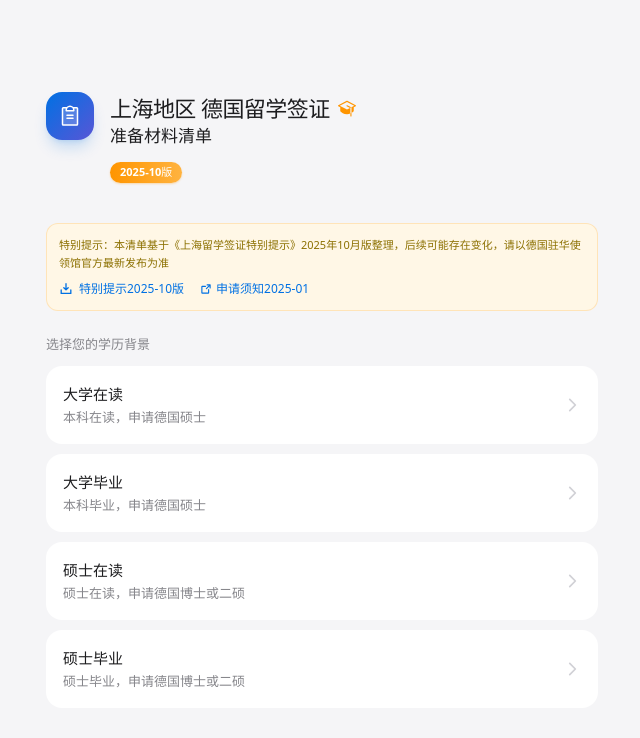
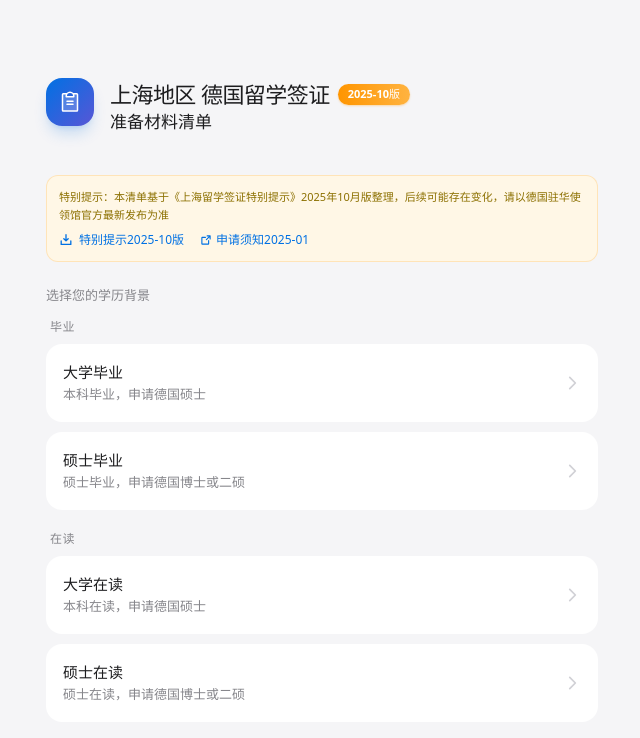
Before and after one commit to leoomo/german_visa_app_materialschecklist, a React (Vite) app: page / in a window 1280 px wide. Shown: the top 738 px of the page, without its empty margins (318-958 px from the left). Built offline with nearby package versions, Linux system fonts and the light colour scheme; the HTML template or start-up script is replaced by a standard one; a web font is replaced by a local one.

Commit message:
feat: 首页角色选项分组显示，优化标题布局
- 添加 RoleGroup 类型，按"在读"/"毕业"分组显示角色选项
- 移除标题右侧图标，将版本标签移至标题旁
- 毕业分组显示在上方

Co-Authored-By: Claude Opus 4.6 <noreply@anthropic.com>

```diff
--- a/src/data/checklistData.ts
+++ b/src/data/checklistData.ts
@@ -8,21 +8,25 @@ export const roles: Role[] = [
     id: "bachelor_in_progress",
     name: "大学在读",
     description: "本科在读，申请德国硕士",
+    group: "在读",
   },
   {
     id: "bachelor_graduated",
     name: "大学毕业",
     description: "本科毕业，申请德国硕士",
+    group: "毕业",
   },
   {
     id: "master_in_progress",
     name: "硕士在读",
     description: "硕士在读，申请德国博士或二硕",
+    group: "在读",
   },
   {
     id: "master_graduated",
     name: "硕士毕业",
     description: "硕士毕业，申请德国博士或二硕",
+    group: "毕业",
   },
 ];
 
--- a/src/pages/RoleSelectPage.tsx
+++ b/src/pages/RoleSelectPage.tsx
@@ -1,8 +1,25 @@
 import { motion } from "framer-motion";
 import { roles } from "../data/checklistData";
 import { useAppStore } from "../stores/useAppStore";
-import { GraduationCap, CaretRight, DownloadSimple, ClipboardText, ArrowSquareOut } from "@phosphor-icons/react";
-import { RoleType } from "../types";
+import { CaretRight, DownloadSimple, ClipboardText, ArrowSquareOut } from "@phosphor-icons/react";
+import { RoleType, RoleGroup } from "../types";
+
+// 按分组整理角色
+function getGroupedRoles() {
+  const groups: Record<RoleGroup, typeof roles> = {
+    "在读": [],
+    "毕业": [],
+  };
+
+  roles.forEach((role) => {
+    groups[role.group].push(role);
+  });
+
+  return [
+    { name: "毕业" as RoleGroup, roles: groups["毕业"] },
+    { name: "在读" as RoleGroup, roles: groups["在读"] },
+  ];
+}
 
 export function RoleSelectPage() {
   const { setCurrentPage, setSelectedRole } = useAppStore();
@@ -31,18 +48,15 @@ export function RoleSelectPage() {
               <ClipboardText size={24} weight="duotone" className="text-white" />
             </div>
             <div className="flex-1 min-w-0">
-              <div className="flex items-center gap-2">
+              <div className="flex items-center gap-2 flex-wrap">
                 <h1 className="text-[22px] font-semibold tracking-tight text-primary">
-                  上海地区 德国留学签证
+                  上海地区 德国留学签证
                 </h1>
-                <GraduationCap size={18} weight="fill" className="text-warning shrink-0" />
-              </div>
-              <p className="text-[17px] font-medium text-primary -mt-0.5">准备材料清单</p>
-              <div className="mt-2.5">
                 <span className="inline-flex items-center px-2.5 py-0.5 rounded-full bg-gradient-to-r from-warning to-[#ffb340] text-white font-semibold text-[11px] shadow-sm shadow-warning/30">
                   2025-10版
                 </span>
               </div>
+              <p className="text-[17px] font-medium text-primary -mt-0.5">准备材料清单</p>
             </div>
           </div>
         </motion.header>
@@ -84,8 +98,14 @@ export function RoleSelectPage() {
 
         <p className="text-[13px] text-secondary mb-3">选择您的学历背景</p>
 
+        <div className="space-y-5">
+          {getGroupedRoles().map((group) => (
+            <div key={group.name}>
+              <h2 className="text-[12px] font-semibold text-secondary uppercase tracking-wider mb-2 ml-1">
+                {group.name}
+              </h2>
               <div className="space-y-2.5">
-          {roles.map((role, index) => (
+                {group.roles.map((role, index) => (
                   <motion.button
                     key={role.id}
                     initial={{ opacity: 0, y: 12 }}
@@ -118,6 +138,9 @@ export function RoleSelectPage() {
                   </motion.button>
                 ))}
               </div>
+            </div>
+          ))}
+        </div>
       </motion.div>
     </div>
   );
--- a/src/types/index.ts
+++ b/src/types/index.ts
@@ -4,10 +4,13 @@ export type RoleType =
   | "master_in_progress"
   | "master_graduated";
 
+export type RoleGroup = "在读" | "毕业";
+
 export interface Role {
   id: RoleType;
   name: string;
   description: string;
+  group: RoleGroup;
 }
 
 export type ItemSection = "原件" | "复印件" | "前提";
```
Lines whose indentation alone changed are shown as unchanged.
